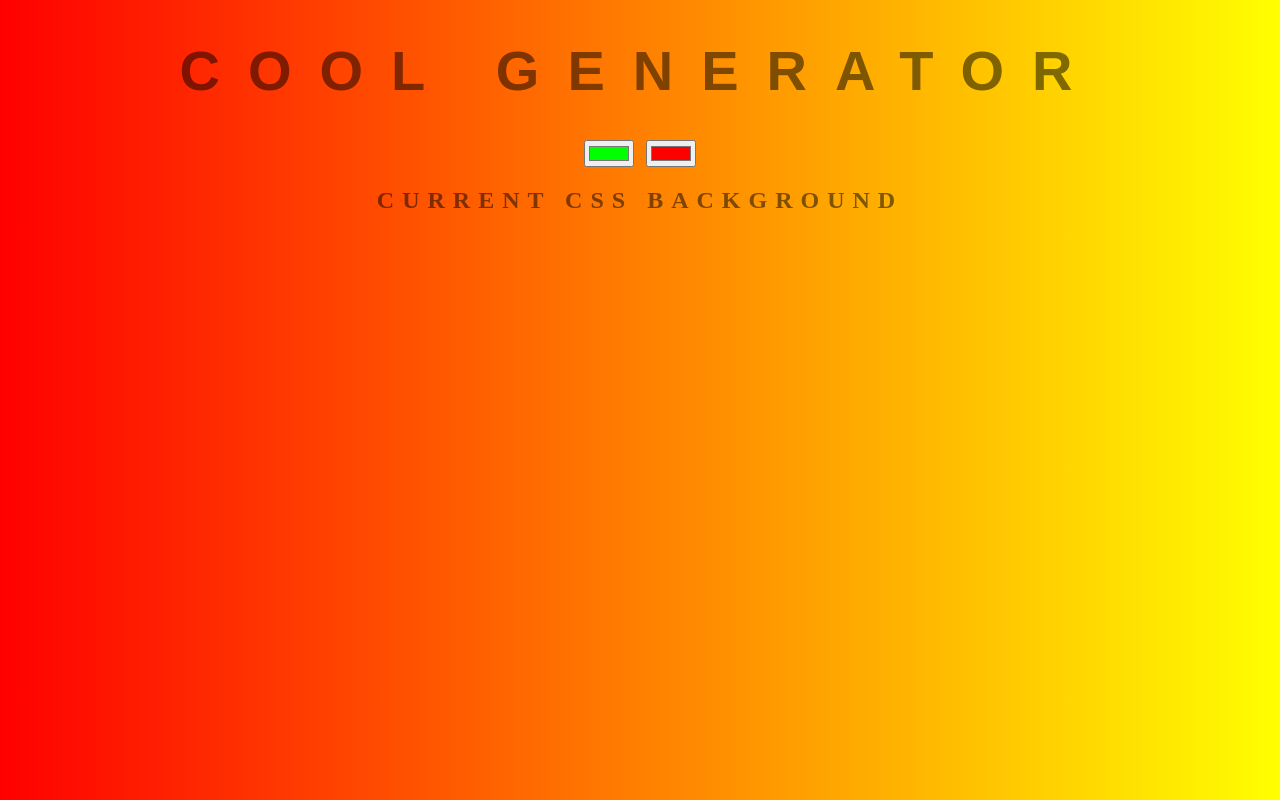
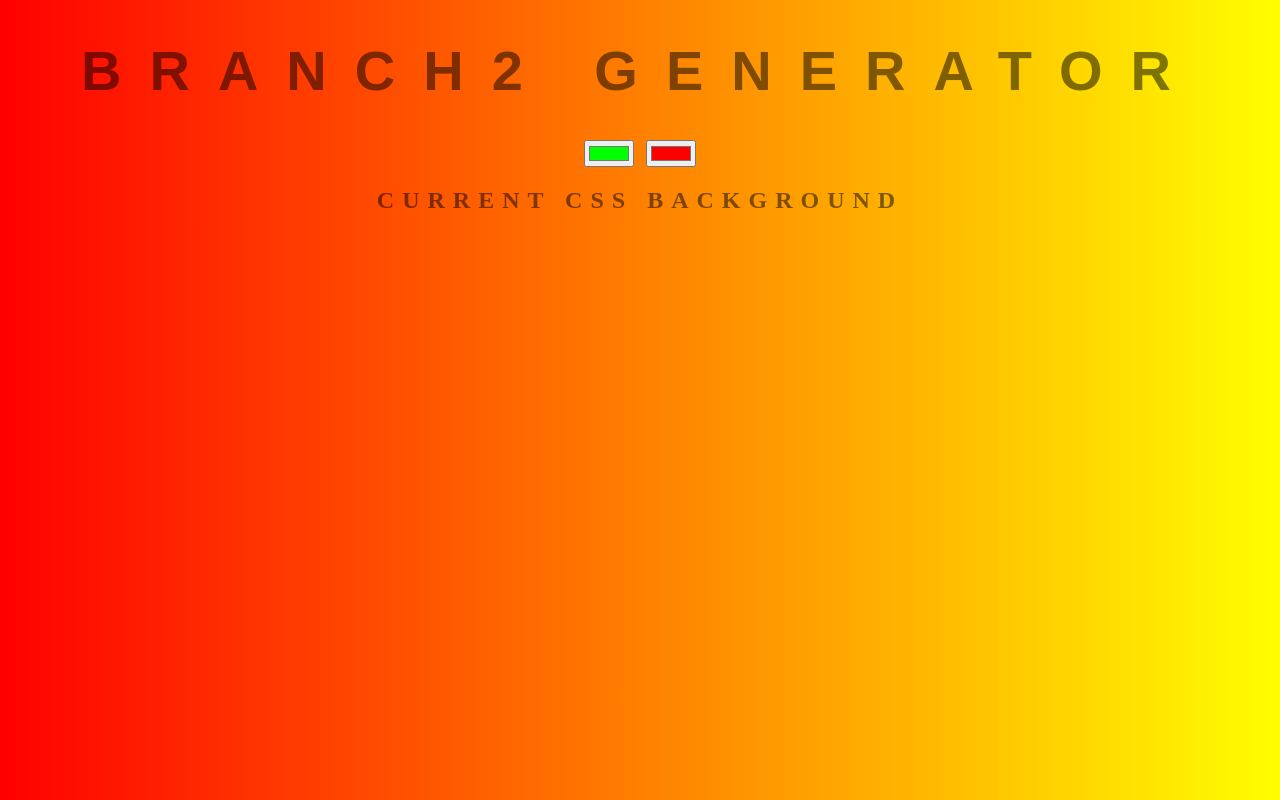
Before and after one commit to mosesdanny/background, a plain HTML site: page index.html in a window 1280 px wide. Drawn offline with Linux system fonts and the light colour scheme.

Commit message:
Commiting to B2 after changing index.html

```diff
--- a/index.html
+++ b/index.html
@@ -5,7 +5,7 @@
   <link rel="stylesheet" type="text/css" href="style.css">
 </head>
 <body>
-	<h1>Cool Generator</h1>
+	<h1>Branch2 Generator</h1>
 	<!-- Note the new attribute - type="color" and value that defines the color - for<input>
 		 This creates an input pallet for colors
 	-->
```
